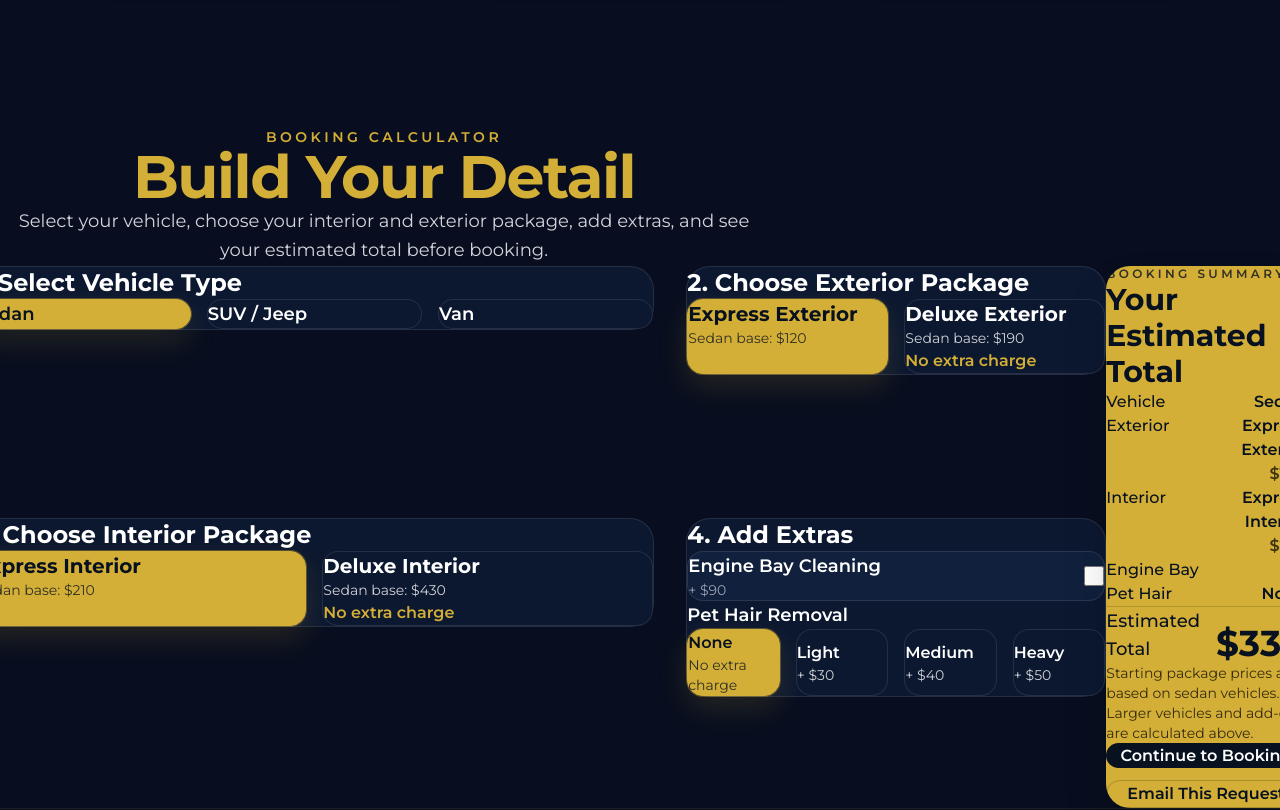
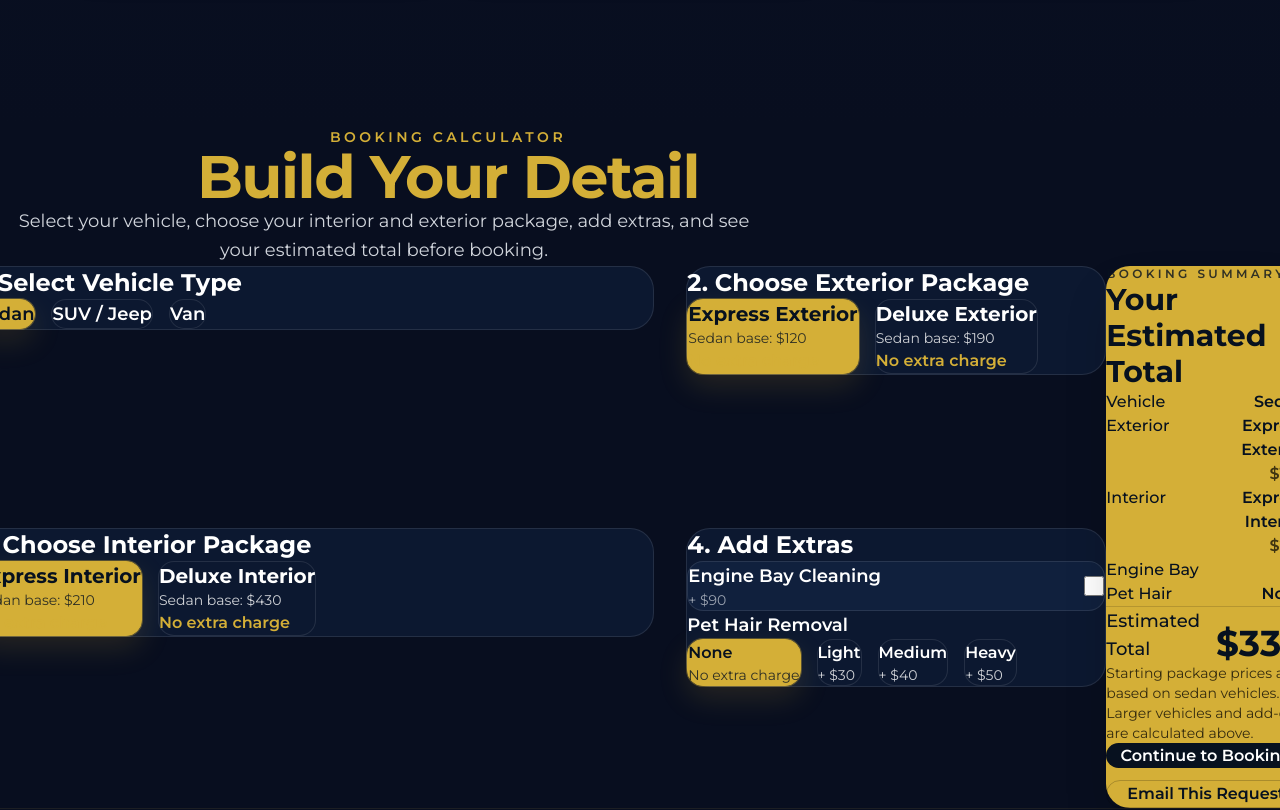
Before and after one commit to euroshinect-code/euroshine-site, a React (Vite) app: page / in a window 1280 px wide. Shown: the part 3540-4350 px from the top of the page. Built offline with nearby package versions, Linux system fonts and the light colour scheme.

Commit message:
fix layout grid -> flex

```diff
--- a/src/App.jsx
+++ b/src/App.jsx
@@ -1207,19 +1207,19 @@ export default function EuroShineServices() {
             {/* ══════════════════════════════════════════ */}
       {/* BOOKING CALCULATOR */}
       {/* ══════════════════════════════════════════ */}
-      <section
-  id="booking-calculator"
-  className="py-20"
->
-  <div className="mx-auto max-w-7xl px-4 md:px-6">
-    <div className="mx-auto max-w-3xl text-center mb-14 fade-in">
+      <section id="booking-calculator" className="py-20">
+  <div className="mx-auto max-w-[1400px] px-6">
+
+    <div className="mx-auto max-w-4xl text-center mb-14 fade-in">
       <p className="text-[#d4af37] uppercase tracking-[0.25em] text-sm font-semibold mb-3">
         Booking Calculator
       </p>
+
       <h2 className="text-5xl md:text-6xl font-extrabold tracking-tight text-[#d4af37]">
         Build Your Detail
       </h2>
-      <p className="text-gray-300 max-w-3xl mx-auto text-lg leading-relaxed">
+
+      <p className="text-gray-300 max-w-3xl mx-auto text-lg leading-relaxed mt-4">
         Select your vehicle, choose your interior and exterior package, add extras,
         and see your estimated total before booking.
       </p>
@@ -1233,7 +1233,7 @@ export default function EuroShineServices() {
             1. Select Vehicle Type
           </h3>
 
-          <div className="grid sm:grid-cols-3 gap-4">
+          <div className="flex flex-wrap gap-4">
             {[
               { key: "sedan", label: "Sedan" },
               { key: "suv", label: "SUV / Jeep" },
@@ -1265,7 +1265,7 @@ export default function EuroShineServices() {
             2. Choose Exterior Package
           </h3>
 
-          <div className="grid md:grid-cols-2 gap-4">
+          <div className="flex flex-wrap gap-4">
             {[
               {
                 key: "expressExterior",
@@ -1307,7 +1307,7 @@ export default function EuroShineServices() {
             3. Choose Interior Package
           </h3>
 
-          <div className="grid md:grid-cols-2 gap-4">
+          <div className="flex flex-wrap gap-4">
             {[
               {
                 key: "expressInterior",
@@ -1373,7 +1373,7 @@ export default function EuroShineServices() {
                 Pet Hair Removal
               </div>
 
-              <div className="grid md:grid-cols-4 gap-4">
+              <div className="flex flex-wrap gap-4">
                 {[
                   { key: "none", label: "None", price: 0 },
                   { key: "light", label: "Light", price: 30 },
```
